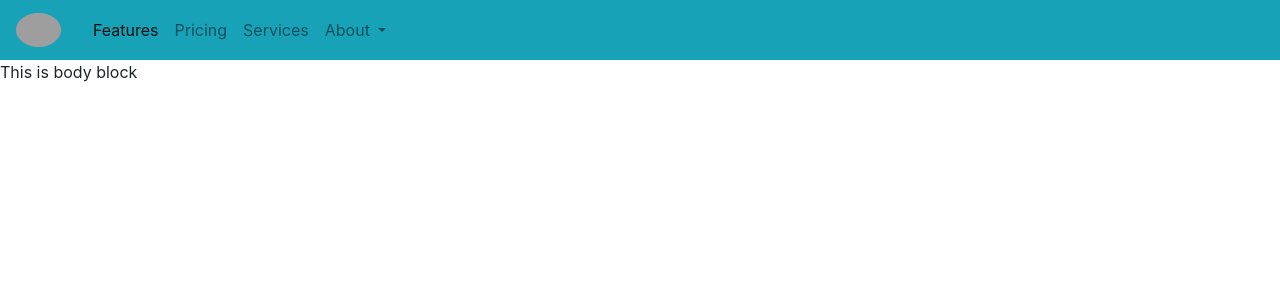
After one commit to sunnymnnit/Django_MVT, a Django app: page /feature in a window 1280 px wide. The commit adds this page. Shown: the top 300 px of the page. Run offline with Django 4.2, Linux system fonts and the light colour scheme; some libraries are stand-ins or nearby versions; grey boxes are pictures that could not be loaded.

Commit message:
more changes

```diff
--- a/MVT_Project/Home/urls.py
+++ b/MVT_Project/Home/urls.py
@@ -24,4 +24,6 @@ urlpatterns = [
     path('contact', views.contact),
     path('career', views.career),
     path('service', views.service),
+    path('feature', views.feature),
+    path('pricing', views.pricing),
 ]
--- a/MVT_Project/Home/views.py
+++ b/MVT_Project/Home/views.py
@@ -10,3 +10,9 @@ def about(request):
     return render(request,"about.html")
 def career(request):
     return render(request,"career.html")
+def feature(request):
+    return render(request,"feature.html")
+def centre(request):
+    return render(request,"centre.html")
+def pricing(request):
+    return render(request,"pricing.html")
--- a/MVT_Project/templates/base.html
+++ b/MVT_Project/templates/base.html
@@ -33,22 +33,22 @@
     <div class="collapse navbar-collapse" id="navbarNavDropdown">
       <ul class="navbar-nav">
         <li class="nav-item active">
-          <a class="nav-link" href="#">Features <span class="sr-only">(current)</span></a>
+          <a class="nav-link" href="/feature">Features <span class="sr-only">(current)</span></a>
         </li>
         <li class="nav-item">
-          <a class="nav-link" href="#">Pricing</a>
+          <a class="nav-link" href="/pricing">Pricing</a>
         </li>
         <li class="nav-item">
-          <a class="nav-link" href="#">Services</a>
+          <a class="nav-link" href="/service">Services</a>
         </li>
         <li class="nav-item dropdown">
           <a class="nav-link dropdown-toggle" href="#" id="navbarDropdownMenuLink" data-toggle="dropdown" aria-haspopup="true" aria-expanded="false">
             About
           </a>
           <div class="dropdown-menu" aria-labelledby="navbarDropdownMenuLink">
-            <a class="dropdown-item" href="#">Contact Us</a>
-            <a class="dropdown-item" href="#">Career</a>
-            <a class="dropdown-item" href="#">Centres</a>
+            <a class="dropdown-item" href="/contact">Contact Us</a>
+            <a class="dropdown-item" href="/career">Career</a>
+            <a class="dropdown-item" href="/centre">Centres</a>
           </div>
         </li>
       </ul>
--- /dev/null
+++ b/MVT_Project/templates/feature.html
@@ -0,0 +1,8 @@
+{% extends 'base.html' %}
+
+{% block body %}
+  This is body block
+  <script>
+
+  </script>
+{% endblock body %}
```
Also changed, not shown: MVT_Project/templates/centre.html (added, +8 -0 lines), MVT_Project/templates/pricing.html (added, +8 -0 lines).
